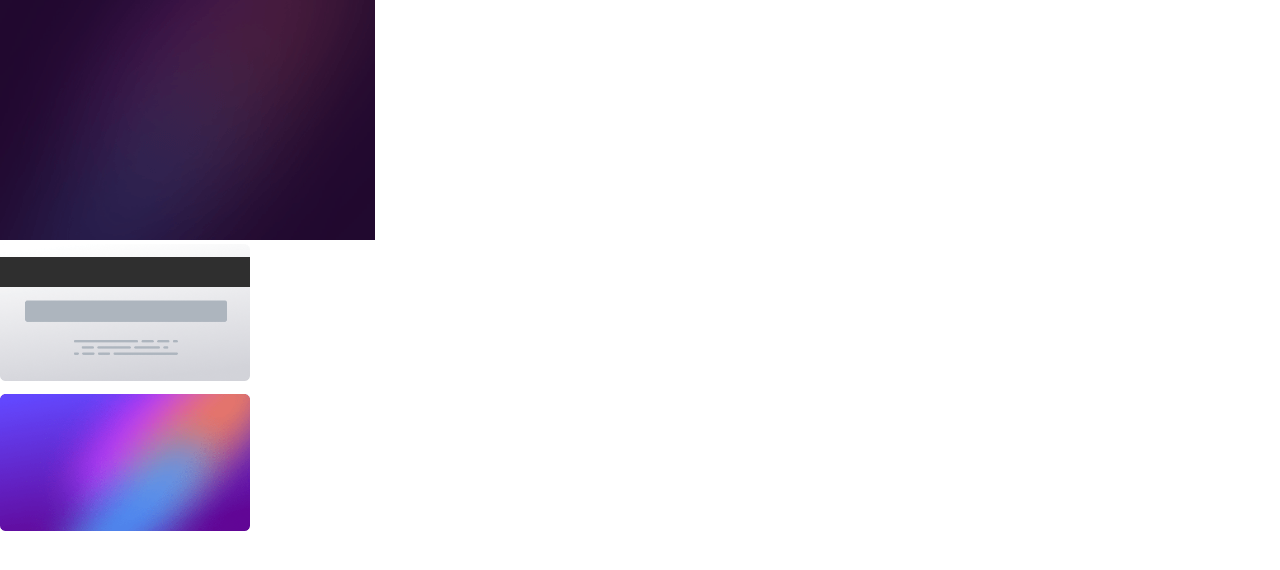
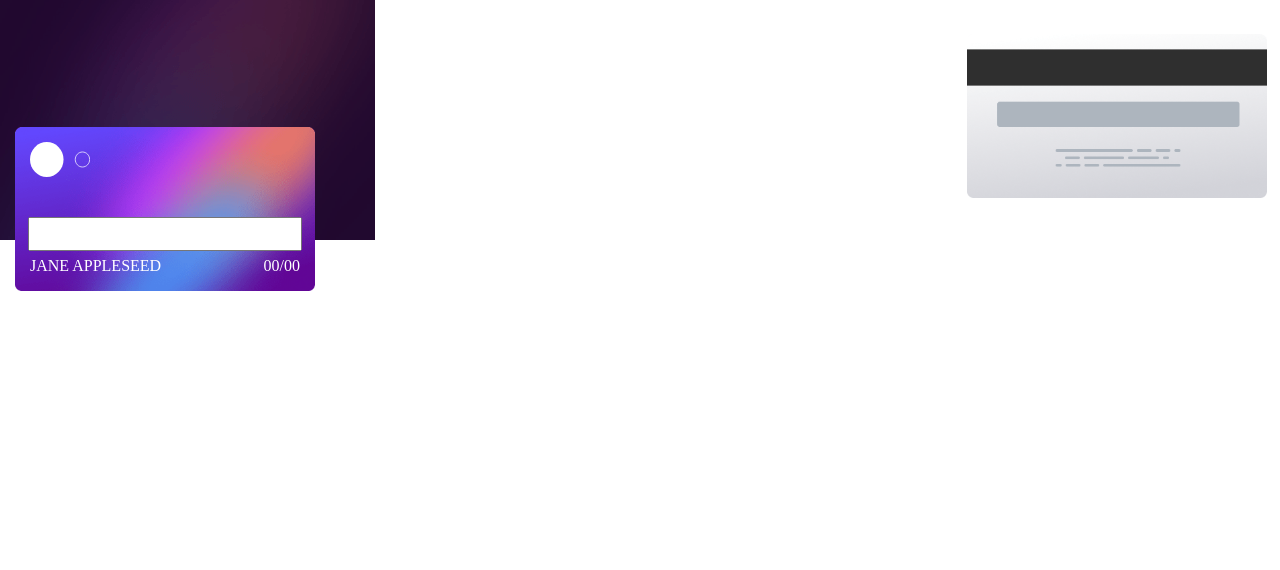
Before and after one commit to IsmaelFe/InteractiveCard, a React (Vite) app: page / in a window 1280 px wide. Shown: the top 570 px of the page. Built offline with nearby package versions, Linux system fonts and the light colour scheme.

Commit message:
Trabajando en componenete card

```diff
--- a/src/App.css
+++ b/src/App.css
@@ -1,23 +1,75 @@
 .container-main {
-  margin: 0;
+  margin: auto;
   padding: 0;
   min-height: 100vh;
 }
 
+.container-card {
+  position: relative;
+}
+
 .card1 {
-  width: 250px;
-  height: 150px;
+  position: absolute;
+  margin-top: -210px;
+  right: 13px;
+  width: 300px;
+  height: 200px;
 }
 
 .card1 img {
   max-width: 100%;
 }
 
+.input-back-card {
+  position: absolute;
+  margin-left: 36px;
+  margin-top: 69px;
+  height: 20px;
+  width: 230px;
+  background-color: transparent;
+  border: none;
+  pointer-events: none;
+}
+
 .card2 {
-  width: 250px;
-  height: 150px;
+  position: absolute;
+  margin-left: 15px;
+  margin-top: -117px;
+  width: 300px;
+  height: 200px;
 }
 
 .card2 img {
   max-width: 100%;
 }
+
+.span-front-card-1 {
+  position: absolute;
+  margin-top: 130px;
+  margin-left: 15px;
+  color: white;
+}
+
+.span-front-card-2 {
+  position: absolute;
+  margin-top: 130px;
+  right: 15px;
+  color: white;
+}
+
+.icon-card {
+  position: absolute;
+  max-width: 100%;
+  width: 60px;
+  height: 35px;
+  margin-top: 15px;
+  margin-left: 15px;
+}
+
+.input-front-card {
+  position: absolute;
+  width: 270px;
+  height: 30px;
+  margin-top: 90px;
+  margin-left: 13px;
+}
--- a/src/components/Back_Card.jsx
+++ b/src/components/Back_Card.jsx
@@ -3,6 +3,7 @@ import React from 'react'
 const Back_Card = () => {
     return (
         <div className='card1'>
+        <input type='text' className='input-back-card' readOnly></input>
         <img src='../../public/assets/images/bg-card-back.png' alt='card'></img>
         </div>
     )
--- a/src/components/Front_Card.jsx
+++ b/src/components/Front_Card.jsx
@@ -3,6 +3,10 @@ import React from 'react'
 const Front_Card = () => {
   return (
     <div className='card2'>
+      <span className='span-front-card-1'>JANE APPLESEED</span>
+      <span className='span-front-card-2'>00/00</span>
+      <img src='../public/assets/images/card-logo.svg' className='icon-card'></img>
+      <input type='text' readOnly className='input-front-card'></input>
       <img src='../public/assets/images/bg-card-front.png' alt='card'></img>
     </div>
   )
```
